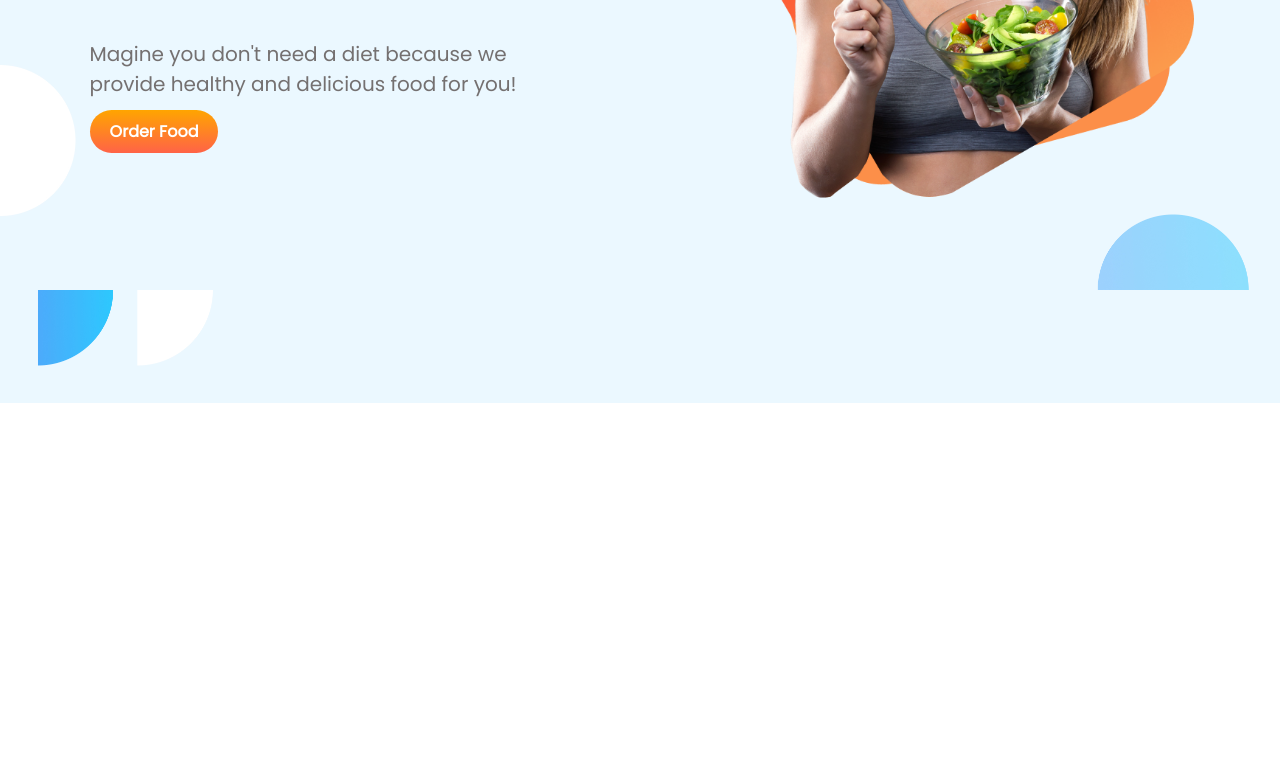
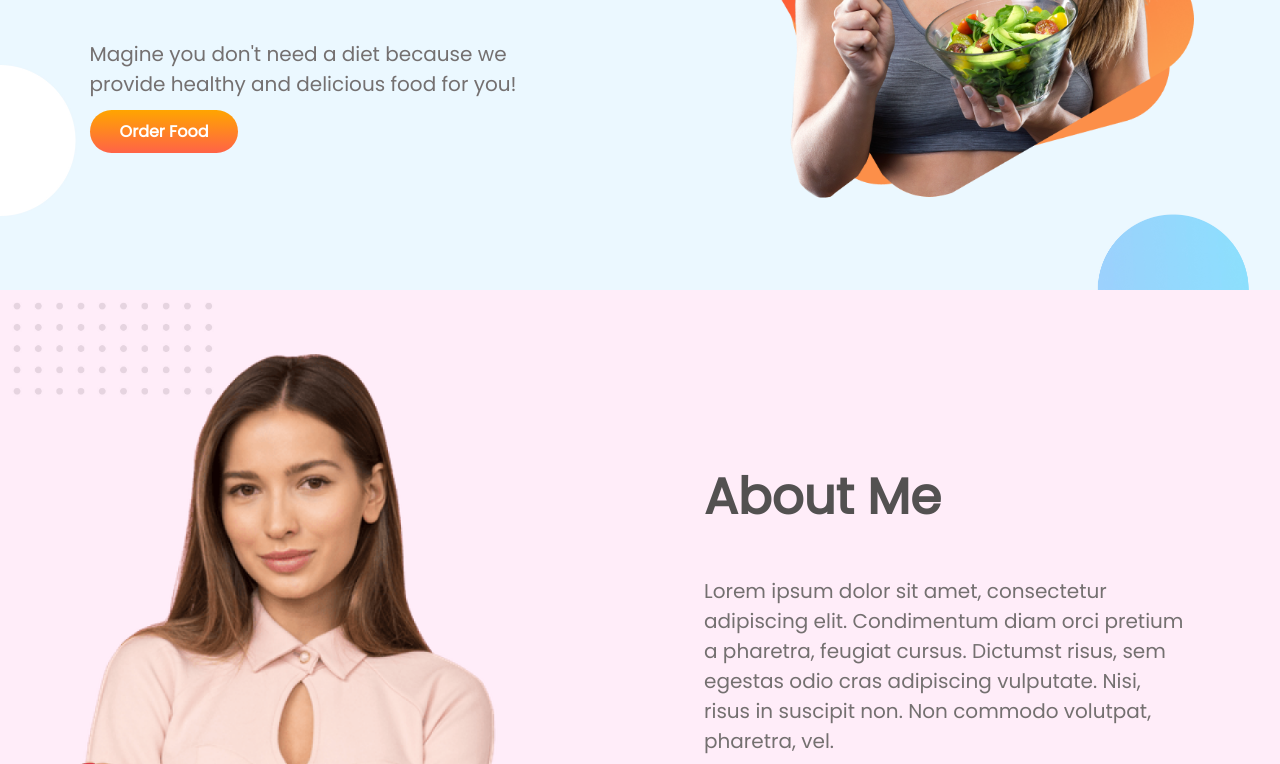
Before and after one commit to SaifullahKhaled/eat-healthy-website, a plain HTML site: page index.html in a window 1280 px wide. Shown: the part 397-1161 px from the top of the page. Before the commit the page ends 800 px from the top, so only its background shows below. Drawn offline with Linux system fonts and the light colour scheme.

Commit message:
contact me complete

```diff
--- a/index.html
+++ b/index.html
@@ -15,7 +15,10 @@
   <body>
     <section class="Header">
       <div class="text">
-        <h1><span>Skip</span> The Diet,<br>Just Eat Healthy<br>With Food Network</h1>
+        <h1>
+          <span>Skip</span> The Diet,<br />Just Eat Healthy<br />With Food
+          Network
+        </h1>
         <p>
           Magine you don't need a diet because we provide healthy and delicious
           food for you!
@@ -26,5 +29,24 @@
         <img src="images/female/Group 8425.png" alt="" />
       </div>
     </section>
+
+    <section class="my-information">
+      <div class="image">
+        <img id="image-two" src="images/female/Person Image.png" alt="" />
+      </div>
+      <div class="text">
+        <h1 id="about-me">About Me</h1>
+        <p>
+          Lorem ipsum dolor sit amet, consectetur adipiscing elit. Condimentum
+          diam orci pretium a pharetra, feugiat cursus. Dictumst risus, sem
+          egestas odio cras adipiscing vulputate. Nisi, risus in suscipit non.
+          Non commodo volutpat, pharetra, vel.
+        </p>
+        <a class="btn" href="">Contact me</a>
+      </div>
+    </section>
+    <section class="body">
+
+    </section>
   </body>
 </html>
--- a/style.css
+++ b/style.css
@@ -1,12 +1,12 @@
 body {
-  background-image: url(images/shapes/Frame\ 57.jpg);
-  background-size: cover;
   padding: 0%;
   margin: 0%;
   font-family: "Poppins", sans-serif;
 }
 .Header {
   display: flex;
+  background-image: url(images/shapes/Frame\ 57.jpg);
+  background-size: cover;
 }
 .text {
   width: 50%;
@@ -19,7 +19,7 @@ h1 {
 span {
   color: orange;
 }
-p{
+p {
   color: rgb(116, 112, 112);
   font-size: 20px;
 }
@@ -30,11 +30,22 @@ p{
 .image img {
   width: 100%;
 }
-.btn{
+.btn {
   font-weight: bold;
   color: white;
   text-decoration: none;
-    background-image: linear-gradient(orange,tomato);
-    padding: 10px 20px;
+  background-image: linear-gradient(orange, tomato);
+  padding: 10px 30px;
   border-radius: 30px;
 }
+.my-information {
+  display: flex;
+  background-image: url(images/shapes/Frame\ 59.jpg);
+  background-size: cover;
+}
+#about-me{
+    color: rgb(83, 81, 81);
+}
+#image-two{
+    width: 90%;
+}
```
Lines whose indentation alone changed are shown as unchanged.
